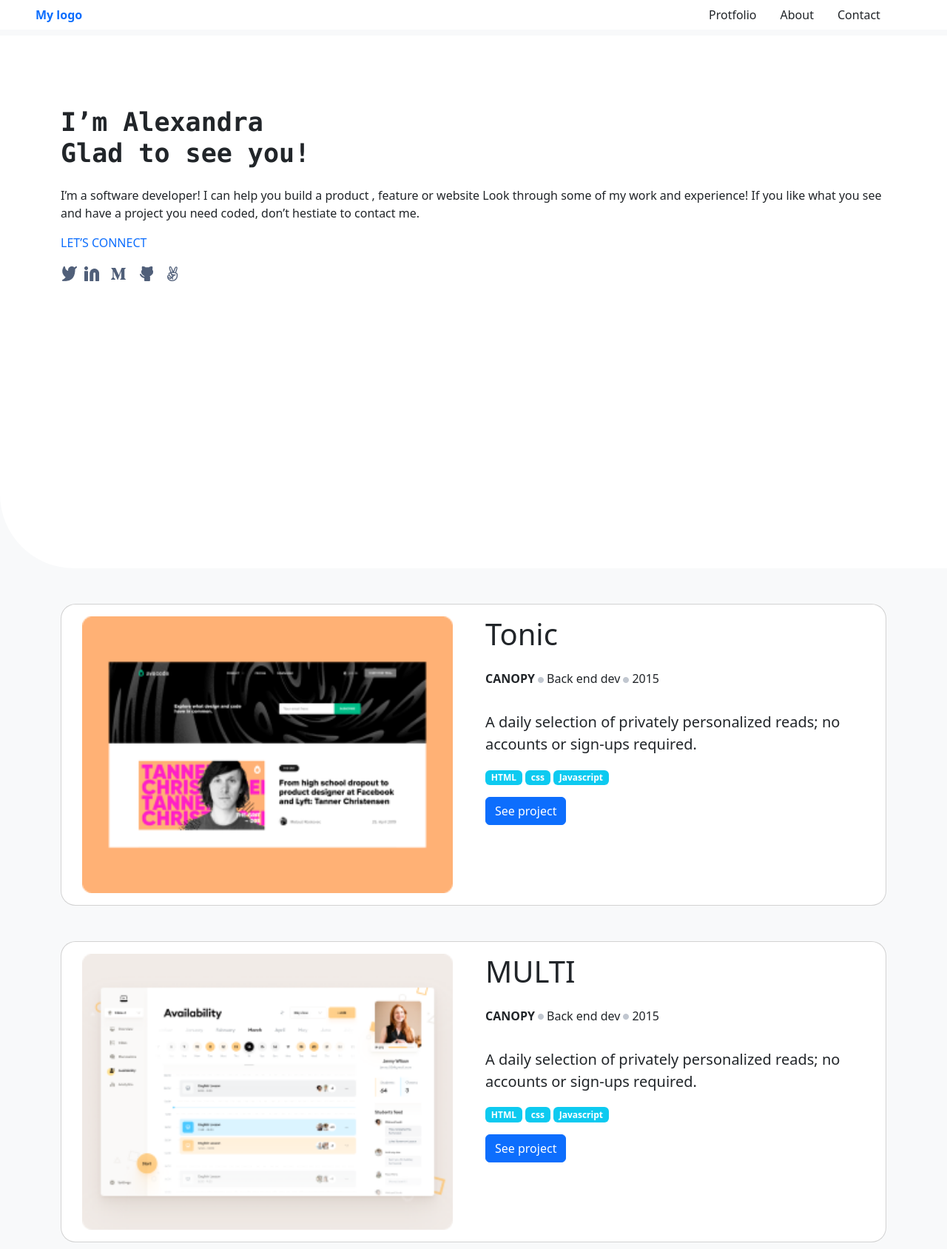
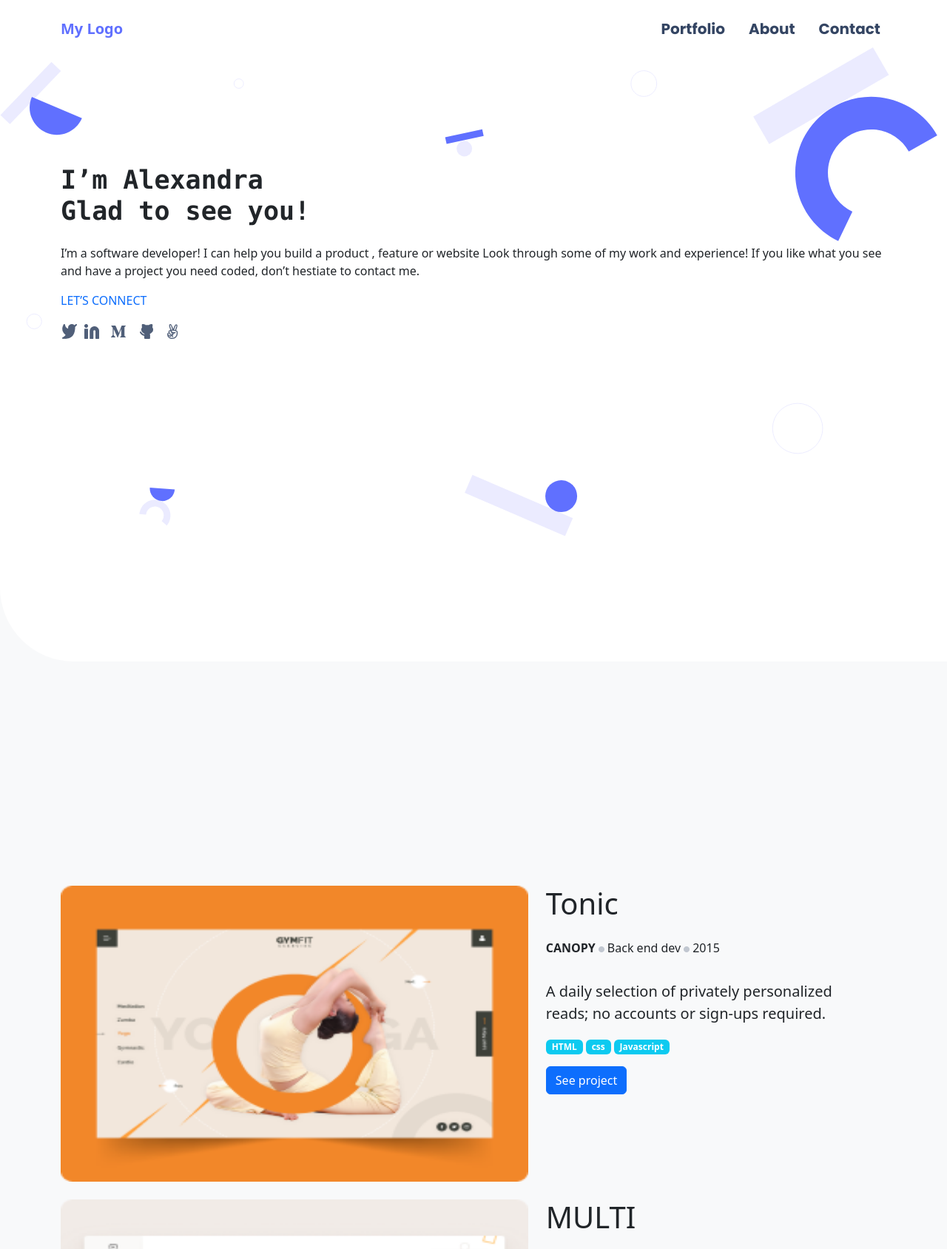
Before and after one commit to muneeb3123/bootstrap-protfolio, a plain HTML site: page index.html in a window 1280 px wide. Shown: the top 1688 px of the page at 74% size. Drawn offline with Linux system fonts and the light colour scheme.

Commit message:
Modified Index.html

```diff
--- a/index.html
+++ b/index.html
@@ -6,22 +6,31 @@
   <meta name="viewport" content="width=device-width, initial-scale=1.0">
   <title>bootstrap-web</title>
   <link rel="stylesheet" href="css/bootstrap.min.css">
+  <link rel="preconnect" href="https://fonts.googleapis.com">
+<link rel="preconnect" href="https://fonts.gstatic.com" crossorigin>
+<link href="https://fonts.googleapis.com/css2?family=Poppins:wght@400;700&display=swap" rel="stylesheet">
   <script src="js/bootstrap.bundle.js"></script>
 </head>
-<body class="bg-light ">
-  <div class="bg-white" style="border-bottom-left-radius: 100px;">
-    <nav class="nav navbar-expand-sm text-bg-light fixed-top bg-white">
-      <div class="container-fluid row">
-        <a href="#" class="navbar-brand col-sm-9 px-5 pt-2 text-primary fw-bold ">My logo</a>
-        <ul class="navbar-nav col-sm-3">
-          <li class="nav-item mx-3"><a class="nav-link text-dark" href="#">Protfolio</a></li>
-          <li class="nav-item mx-3"><a class="nav-link text-dark" href="#">About</a></li>
-          <li class="nav-item mx-3"><a class="nav-link text-dark" href="#">Contact</a></li>
+
+<body class="bg-light">
+
+  <div class="bg-white" style="border-bottom-left-radius: 100px;position: relative; overflow:hidden;z-index: 0;">
+    <img src="Header bg.svg" alt="Background image"style="position: absolute; width:100% ;min-width:380px; margin-top: 4rem; z-index: -1; ">
+
+    <nav class="navbar navbar-light navbar-expand-md fw-semibold py-3" style="--bs-primary: #344563;--bs-primary-rgb: 52,69,99;">
+      <div class="container"><a class="navbar-brand d-flex align-items-center" href="#"><span><strong><span style="color: rgb(96, 112, 255);">My Logo</span></strong></span></a><button class="navbar-toggler" data-bs-toggle="collapse" data-bs-target="#navcol-2"><span class="visually-hidden">Toggle navigation</span><span class="navbar-toggler-icon"></span></button>
+          <div id="navcol-2" class="collapse navbar-collapse">
+              <ul class="navbar-nav ms-auto">
+                  <li class="nav-item"><a class="nav-link" href="#Portfolio" style="font-size: 20px;color: #344563; font-family: Poppins, sans-serif;">Portfolio</a></li>
+                  <li class="nav-item"><a class="nav-link" href="#About" style="font-size: 20px;color: #344563;font-family: Poppins, sans-serif;margin-left: 1rem;">About</a></li>
+                  <li class="nav-item" style="font-size: 20px;"><a class="nav-link" href="#Contact" style="color: rgb(52,69,99);font-family: Poppins, sans-serif;margin-left: 1rem;">Contact</a></li>
               </ul>
           </div>
+      </div>
   </nav>
+
 <main>
-<section class="container my-5 d-flex flex-column align-items-center" style="height: 90vh; border-bottom-left-radius: 100px;">
+<section class="container my-5 d-flex flex-column align-items-center" style="height: 90vh; border-bottom-left-radius: 100px; z-index: 2;">
   <h1 class="align-self-start mt-5 pt-5 fw-bold">
    <pre>I’m Alexandra
 Glad to see you!</pre>
@@ -53,13 +62,13 @@ Glad to see you!</pre>
 </section>
 </div>
 
-<section class="container" >
-  <article class="card col-sm-12" style="border-radius: 20px;">
-  <div class="d-flex">
-    <div class="card-body col-6 ">
-      <img src="req/tonic.png" alt="Project image" class="container-fluid">
-    </div>
-    <div class="card-body col-6 ">
+
+<div class="container py-4 py-xl-5" id="Portfolio">
+  <div class="row gy-4 row-cols-1" style="margin-top: 231px;">
+      <div class="col">
+          <div class="d-flex flex-column flex-lg-row">
+              <div class="w-100"><img class="rounded img-fluid d-block w-100 fit-cover" style="height: 400px;" src="req/tonic_2.png" /></div>
+              <div class="py-4 py-lg-0 px-lg-4">
                 <p class="h1 pb-3">Tonic</p>
                 <ul class="list-unstyled d-flex">
                   <li class="pe-1">
@@ -91,16 +100,11 @@ Glad to see you!</pre>
                 <button type="button" class="btn btn-primary mt-3">See project</button>
               </div>
           </div>
-  </article>
-</section>
-
-<section class="container mt-5" >
-  <article class="card  rounded-top-right col-sm-12" style="border-radius: 20px;">
-  <div class="d-flex">
-    <div class="card-body col-6 ">
-      <img src="req/multi.png" alt="Project image" class="container-fluid">
       </div>
-    <div class="card-body col-6 ">
+      <div class="col">
+          <div class="d-flex flex-column flex-lg-row">
+              <div class="w-100"><img class="rounded img-fluid d-block w-100 fit-cover" style="height: 400px;" src="req/multi.png" /></div>
+              <div class="py-4 py-lg-0 px-lg-4">
                 <p class="h1 pb-3">MULTI</p>
                 <ul class="list-unstyled d-flex">
                   <li class="pe-1">
@@ -132,16 +136,11 @@ Glad to see you!</pre>
                 <button type="button" class="btn btn-primary mt-3">See project</button>
               </div>
           </div>
-  </article>
-</section>
-
-<section class="container mt-5" >
-  <article class="card  rounded-top-right col-sm-12" style="border-radius: 20px;">
-  <div class="d-flex">
-    <div class="card-body col-6 ">
-      <img src="req/tonic_2.png" alt="Project image" class="container-fluid">
       </div>
-    <div class="card-body col-6 ">
+      <div class="col">
+          <div class="d-flex flex-column flex-lg-row">
+              <div class="w-100"><img class="rounded img-fluid d-block w-100 fit-cover" style="height: 400px;" src="req/tonic_2.png" /></div>
+              <div class="py-4 py-lg-0 px-lg-4">
                   <p class="h1 pb-3">Tonic</p>
                   <ul class="list-unstyled d-flex">
                     <li class="pe-1">
@@ -173,16 +172,11 @@ Glad to see you!</pre>
                   <button type="button" class="btn btn-primary mt-3">See project</button>
               </div>
           </div>
-  </article>
-</section>
-
-<section class="container mt-5" >
-  <article class="card  rounded-top-right col-sm-12" style="border-radius: 20px;">
-  <div class="d-flex">
-    <div class="card-body col-6 ">
-      <img src="req/multi_2.png" alt="Project image" class="container-fluid">
       </div>
-    <div class="card-body col-6 ">
+      <div class="col">
+          <div class="d-flex flex-column flex-lg-row">
+              <div class="w-100"><img class="rounded img-fluid d-block w-100 fit-cover" style="height: 400px;" src="req/multi_2.png" /></div>
+              <div class="py-4 py-lg-0 px-lg-4">
                 <p class="h1 pb-3">Tonic</p>
                 <ul class="list-unstyled d-flex">
                   <li class="pe-1">
@@ -214,10 +208,13 @@ Glad to see you!</pre>
                 <button type="button" class="btn btn-primary mt-3">See project</button>
               </div>
           </div>
-  </article>
-</section>
+      </div>
+      <div class="w-100"></div>
+      <div class="w-100"></div>
+  </div>
+</div>
 
-<section class="row mt-5 bg-white">
+<section class="row mt-5 bg-white" id="About">
   <div class="col-5 m-5">
     <h1>About Myself</h1>
       <p>Hello I’m a software developer! I can help you build a product , feature or website Look through some of my work and experience! If you like what you see and have a project you need coded, don’t hestiate to contact me.</p>
@@ -261,7 +258,7 @@ Glad to see you!</pre>
   </div>
 </section>
 
-<section class="bg-primary" style="border-top-left-radius: 70px;">
+<section class="bg-primary" style="border-top-left-radius: 70px;" id="Contact">
   <div class="container mt-3 pt-5">
     <div class="container-fluid">
     <h2 class="text-light fw-bold text-center">Contact Form</h2>
```
Also changed, not shown: Header bg.svg (added). Lines whose indentation alone changed are shown as unchanged.
